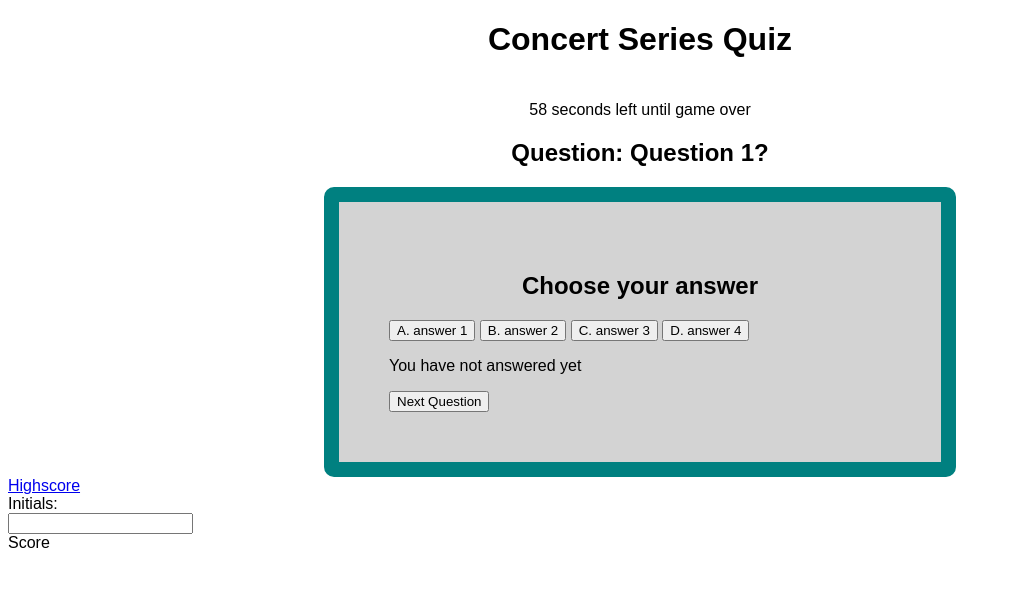
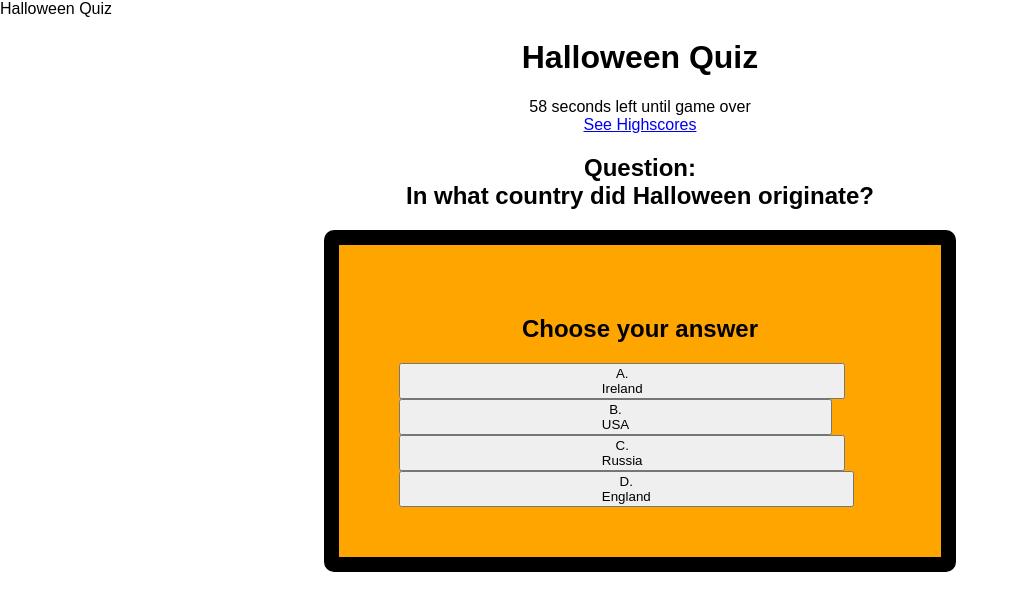
Before and after one commit to deannaboiani/code-quiz, a plain HTML site: page index.html in a window 1280 px wide. Both pictures are taken after a click on the button "Start". Shown: the whole page, without its empty margins (0-1018 px from the left). Drawn offline with Linux system fonts and the light colour scheme.

Commit message:
exectues last answer function, timer stops, displays hide and show when needed

```diff
--- a/Develop/css/style.css
+++ b/Develop/css/style.css
@@ -1,34 +1,56 @@
 * {
     box-sizing: border-box;
     font-family: Arial, Helvetica, sans-serif;
+    display: block;
+    /* background-color: black;
+    color: orange; */
+
 }
 
 
 #start-button{
     width: 20%;
     margin: auto;
-
 }
 
-.question-container, header {
+#question-container, header {
     text-align: center;
+    display: block;
 }
 
 
-.option-container {
-    background-color: lightgrey;
+#option-container {
+    background-color: orange;
     width: 50%;
-    border: 15px solid teal;
+    border: 15px solid black;
     padding: 50px;
     margin: auto;
     border-radius: 10px;
 
   }
 
-  .option-container h1 {
-      text-align: center;
+#quiz-container h1 {
+    text-align: center;
   }
 
-  /* .hide {
+.hide {
       display: none;
-  } */
+}
+
+#highscore-container {
+    background-color: orange;
+    width: 50%;
+    border: 15px solid black;
+    padding: 50px;
+    margin: auto;
+    border-radius: 10px;
+
+}
+
+#answer-option button {
+margin: auto;
+margin-right: 10px;
+margin-left: 10px;
+padding-left: 40%;
+padding-right: 40%;
+}
--- a/Develop/js/script.js
+++ b/Develop/js/script.js
@@ -1,10 +1,5 @@
-// GIVEN I am taking a code quiz
-// WHEN I click the start button
-// THEN a timer starts and I am presented with a question
-// WHEN I answer a question
-// THEN I am presented with another question
-// WHEN I answer a question incorrectly
-// THEN time is subtracted from the clock
+
+
 // WHEN all questions are answered or the timer reaches 0
 // THEN the game is over
 // WHEN the game is over
@@ -12,90 +7,110 @@
 
 // element.preventDefualt()
 
+var body = document.querySelector("body")
 var srtBtn = document.getElementById("start-button");
-var qContainer = document.getElementById("quesiton-container");
+// var timerContainer = document.getElementById("timer-container")
+var timer = document.getElementById("timer-count");
+var secondsLeft = 60;
+var quizContainer = document.getElementById("quiz-container")
+var qContainer = document.getElementById("question-container");
 var questionEl = document.getElementById("question-type");
-var answerEl = document.getElementById("answer-button")
+var currentQuestion = 0;
+var lastQuestionIndex = [questionArray].length -1;
+var answerContent = document.getElementById("answer-content");
+var answerEl = document.getElementById("answer-button");
 var firstAnswer = document.getElementById("answer-1");
 var secondAnswer = document.getElementById("answer-2");
 var thirdAnswer = document.getElementById("answer-3");
 var fourthAnswer = document.getElementById("answer-4");
-var timer = document.getElementById("timer-count");
-var initials = document.getElementById("initals")
-var score = document.getElementById("intitals")
-var submit = document.getElementById("submit");
-var secondsLeft = 60;
 var nextQBtn = document.getElementById("next-q")
-var currentQuestion = 0;
-var update = document.getElementById("update")
-var body = document.querySelector("body")
-var highscore = document.getElementById("highscore-container")
+
+
 
 var questionArray = [
     {
-        question: "Question 1?",
+        question: "In what country did Halloween originate?",
         answers: [
-            { text: 'answer 1', correct: false },
-            { text: 'answer 2', correct: true },
-            { text: 'answer 3', correct: false },
-            { text: 'answer 4', correct: false },
+            { text: 'Ireland', correct: true },
+            { text: 'USA', correct: false },
+            { text: 'Russia', correct: false },
+            { text: 'England', correct: false },
         ]
     }, {
-        question: "Question 2?",
+        question: "Which horror movie icon has the highest on-screen body count?",
         answers: [
-            { text: 'answer 1', correct: true },
-            { text: 'answer 2', correct: false },
-            { text: 'answer 3', correct: false },
-            { text: 'answer 4', correct: false },
+            { text: 'Jason Vorhees', correct: true },
+            { text: 'Freddy Crougar', correct: false },
+            { text: 'The Babadook', correct: false },
+            { text: 'Ghostface, Scream', correct: false },
         ]
     }, {
-        question: "Question 3?",
+        question: "Are pumkpins a fruit?",
         answers: [
-            { text: 'answer 1', correct: true },
-            { text: 'answer 2', correct: false },
-            { text: 'answer 3', correct: false },
-            { text: 'answer 4', correct: false },
+            { text: "Pumpkins aren't real", correct: true },
+            { text: "No, it's a cat", correct: false },
+            { text: "Yes, it's a fruit", correct: true },
+            { text: "No, it's a vegetable", correct: false },
         ]
     }, {
-        question: "Question 4?",
+        question: "What is the name of the dog in Nightmare Before Christmas?",
         answers: [
-            { text: 'answer 1', correct: true },
-            { text: 'answer 2', correct: false },
-            { text: 'answer 3', correct: false },
-            { text: 'answer 4', correct: false },
+            { text: 'Ghost', correct: false },
+            { text: 'Hover-Boy', correct: false },
+            { text: 'Shadow', correct: false },
+            { text: 'Zero', correct: true },
         ]
     }
 ];
 
 // on click of start button, the quiz will start
 srtBtn.addEventListener("click", startQuiz);
-nextQBtn.addEventListener("click", nextQuestion);
+
+// next question will start after button is clicked
+firstAnswer.addEventListener("click", nextQuestion);
+secondAnswer.addEventListener("click", nextQuestion);
+thirdAnswer.addEventListener("click", nextQuestion);
+fourthAnswer.addEventListener("click", nextQuestion);
 
 
 
 
+// GIVEN I am taking a code quiz
+// WHEN I click the start button
 function startQuiz() {
     console.log('started');
-    // // start button is hidden when quiz starts
-    srtBtn.style.visibility = "hidden";
-
+    // start button is hidden when quiz starts
+    srtBtn.style.display = "none";
     nextQuestion = questionArray.sort();
     currentQuestion = 0
     getQuestion();
     setTime();
+    // show quiz container with questions/answers
+    quizContainer.style.display = "block";
+    timer.style.display = "block";
 
 };
 
 
 // from question array, the next question is shown
 function nextQuestion() {
+    // if it is not the last question, go to next question
+    if ([currentQuestion] < 3){
         console.log('new');
         getQuestion(nextQuestion[currentQuestion++]);
-    update.textContent = "You have not answered yet."
+        // if it is the last question, end game
+    } else {
+        // nameList();
+        endGame();
+        console.log('end')
+    }
+    // update.textContent = "You have not answered yet."
 };
 
 
 
+// WHEN I answer a question
+// THEN I am presented with another question
 // add questions and answers from array
 function getQuestion() {
     questionEl.textContent = questionArray[currentQuestion].question;
@@ -113,14 +128,15 @@ thirdAnswer.addEventListener("click", checkAnswer3);
 fourthAnswer.addEventListener("click", checkAnswer4);
 
 
+// check answer after answer clicked
 function checkAnswer1() {
     if (questionArray[currentQuestion].answers[0].correct == true) {
         console.log('correct');
-        update.textContent = "You're right! Click next question";
+        // update.textContent = "You're right! Click next question";
 
     }   else {
         console.log('wrong');
-        update.textContent = "You're wrong! -10 seconds, try again";
+        // update.textContent = "You're wrong! -10 seconds, try again";
         secondsLeft = secondsLeft-10;
 
     }
@@ -129,11 +145,11 @@ function checkAnswer1() {
 function checkAnswer2() {
     if (questionArray[currentQuestion].answers[1].correct == true) {
         console.log('correct');
-        update.textContent = "You're right! Click next question";
+        // update.textContent = "You're right! Click next question";
 
     }   else {
         console.log('wrong');
-        update.textContent = "You're wrong! -10 seconds, try again";
+        // update.textContent = "You're wrong! -10 seconds, try again";
         secondsLeft = secondsLeft-10;
 
     }
@@ -142,11 +158,11 @@ function checkAnswer2() {
 function checkAnswer3() {
     if (questionArray[currentQuestion].answers[2].correct == true) {
         console.log('correct');
-        update.textContent = "You're right! Click next question";
+        // update.textContent = "You're right! Click next question";
 
     }   else {
         console.log('wrong');
-        update.textContent = "You're wrong! -10 seconds, try again";
+        // update.textContent = "You're wrong! -10 seconds, try again";
         secondsLeft = secondsLeft-10;
 
     }
@@ -155,17 +171,71 @@ function checkAnswer3() {
 function checkAnswer4() {
     if (questionArray[currentQuestion].answers[3].correct == true) {
         console.log('correct');
-        update.textContent = "You're right! Click next question";
+        // update.textContent = "You're right! Click next question";
 
     }   else {
         console.log('wrong');
-        update.textContent = "You're wrong! -10 seconds, try again";
+        // update.textContent = "You're wrong! -10 seconds, try again";
         secondsLeft = secondsLeft-10;
 
     }
 };
 
 
+function nameList() {
+    // answerContent.classList.add("hide");
+    // qContainer.style.visibility = "hidden";
+    // highscoreBox.style.display = "inital";
+    console.log("listing")
+
+}
+
+// timer will stay at current selection
+// highscore form will pop up in place of question form
+submit.addEventListener("click", addList)
+function endGame () {
+    // event.preventDefault();
+    timer.style.display = "none";
+    highscoreBox.style.display = "block";
+    quizContainer.style.display = "none";
+    score.textContent = secondsLeft;
+}
+
+
+
+var scoreInput = document.getElementById("score-input");
+var submitScore = document.getElementById("submit-score");
+var highscoreBox = document.getElementById("highscore-container");
+var savedInitials = document.getElementById("saved-initials");
+var savedScore = document.getElementById("saved-score");
+var scoreList = document.getElementById('score-list)');
+
+
+
+// newLi = document.createElement('li')
+// var topScoreList = document.getElementById("top-score-list")
+// scoreList = [ ];
+
+// function addList (event) {
+//     event.preventDefault();
+
+//     var initials = document.getElementById("inital-input")
+//     console.log(initials);
+
+//     var highscoreUpdate = {
+//         user: initials.value,
+//         score: score.value,
+//     }
+//     console.log(highscoreUpdate);
+//     scoreList.push(highscoreUpdate);
+
+
+// newLi.append(initials + " - " + score);
+// highscoreUpdate.append(newLi);
+// console.log(highscoreUpdate)
+// var highscore = document.getElementById("highscore")
+// localStorage.setItem("scores", JSON.stringify(scoreList));
+// }
 // // timer counting down seconds from 60
 function setTime() {
 
@@ -173,12 +243,41 @@ function setTime() {
         secondsLeft--;
         timer.textContent = secondsLeft + " seconds left until game over";
 
+        // stops clock at 0 seconds left, or when the last question is answered
         if (secondsLeft === 0) {
             clearInterval(timerInterval);
-            body.style.background="red";
+            // body.style.background="red";
 
         }
 
     }, 1000);
 
 }
+
+// firstAnswer.addEventListener("click", nextQuestion);
+// secondAnswer.addEventListener("click", nextQuestion);
+// thirdAnswer.addEventListener("click", nextQuestion);
+// fourthAnswer.addEventListener("click", nextQuestion);
+// firstAnswer.addEventListener("click", checkAnswer1);
+// secondAnswer.addEventListener("click", checkAnswer2);
+// thirdAnswer.addEventListener("click", checkAnswer3);
+// fourthAnswer.addEventListener("click", checkAnswer4);
+
+// when time equals 0 or user answers last question, game is over
+// when game is over, hide question container, show highscore list, and add initials
+// keep scores in local storage
+// function gameOver() {
+//     highscore.style.display="block";
+//     qContainer.style.display="none";
+//     var resettBtn = document.createElement("resetBtn")
+// }
+
+// function hideShow() {
+//     var show = document.getElementById(".hide");
+//     if (show.style.display === "none") {
+//       show.style.display = "block";
+//     } else {
+//       show.style.display = "none";
+//     }
+//     display.log(show)
+//   }
--- a/index.html
+++ b/index.html
@@ -5,62 +5,69 @@
     <meta http-equiv="X-UA-Compatible" content="IE=edge">
     <meta name="viewport" content="width=, initial-scale=1.0">
     <link rel="stylesheet" href="./Develop/css/style.css">
-    <title>Random Concert Series Quiz</title>
+    <title>Halloween Quiz</title>
 </head>
 <body>
     <header>
-        <h1>Concert Series Quiz</h1>
+        <h1>Halloween Quiz</h1>
         <button type="button" id="start-button">Start</button>
-        <div class="timer-container"></div>
+        <div id="timer-container" style="display: none;"></div>
                 <div id="timer-count">Timer</div>
             </div>
+        <div> <a href="#highscore">See Highscores</a> </div>
 
         </section>
     </header>
 
     <main>
-        <section class="quiz-container">
+        <section id="quiz-container" style = "display: none;">
 
-            <div class="question-container">
+
+            <div id="question-container">
                 <h1>Question: <span id="question-type"></span></h1>
 
             </div>
 
-            <div class="option-container">
-                <div class="answer-content">
+            <div id="option-container">
+                <div id="answer-content">
                         <h1>Choose your answer</h1>
-                    <div class="answer-option">
-                            <button class="answer-button">A. <span id="answer-1"></span></button>
-                            <button class="answer-button">B. <span id="answer-2"></span></button>
-                            <button class="answer-button">C. <span id="answer-3"></span></button>
-                            <button class="answer-button">D. <span id="answer-4"></span></button>
+                    <div id="answer-option">
+                            <button class="answer-button next-q">A. <span id="answer-1"></span></button>
+                            <button class="answer-button next-q">B. <span id="answer-2"></span></button>
+                            <button class="answer-button next-q">C. <span id="answer-3"></span></button>
+                            <button class="answer-button next-q">D. <span id="answer-4"></span></button>
                     </div>
-                    <p id=update>You have not answered yet</p>
+                    <!-- <p id>You have not answered yet</p> -->
                     <div>
-                        <button type="button" id="next-q" class="hide">Next Question</button>
+                        <!-- <button type="button" id="next-q">Next Question</button> -->
                     </div>
 
 
                 </div>
 
             </div>
+      </section>
 
-        </section>
+        <section>
 
-        <section class="highscore-container">
-            <div>
-             <a href="#highscore">Highscore</a>
+             <div id="highscore-container" style = "display: none;">
 
-               <form id="highscore">
+                <form>
                    <label for="name">Initials: </label>
                      <br>
                     <input type="text" name="name" id="initial-input">
                     <br>
-                    <label for="score"><span id="score-input">Score</span> </label>
+                    <label for="score">Score: <span id="score-input"></span> </label>
+                    <br>
+                    <button type="button" id="submit-score">Submit Score</button>
                 </form>
-              </div>
+
+                <p>Highscores:</p>
+                <ul id="todo-list"></ul>
 
             </div>
+
+
 
 
         </section>
```
Lines whose indentation alone changed are shown as unchanged.
